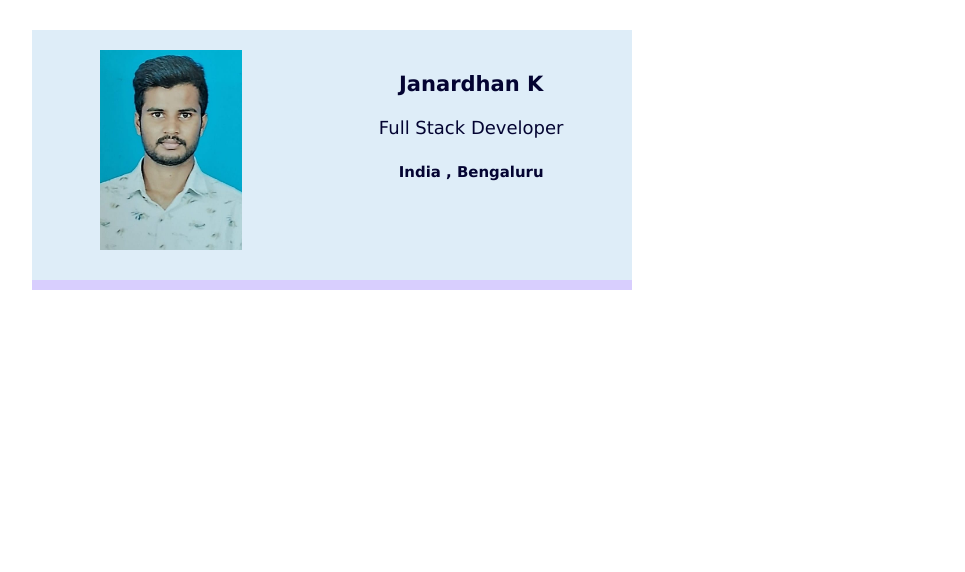
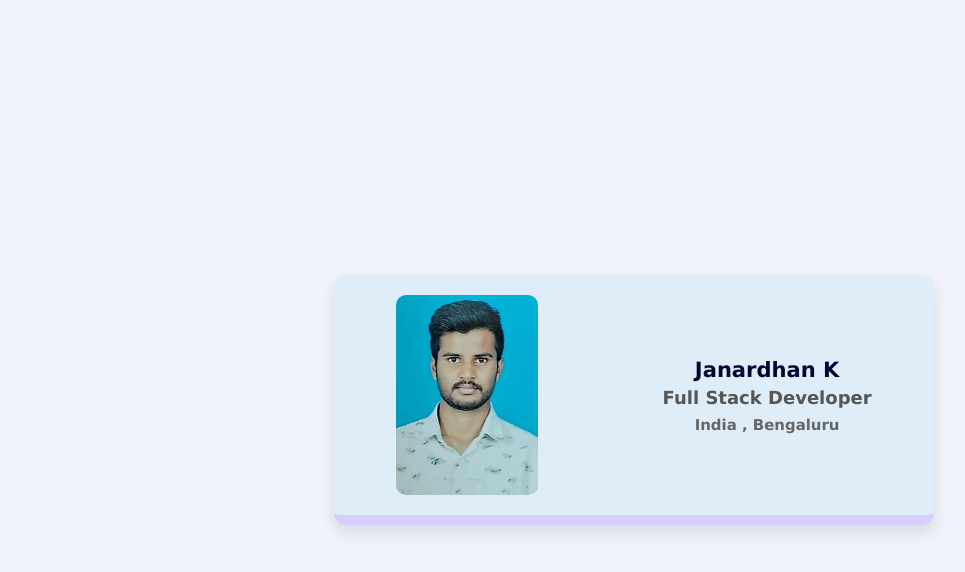
Before and after one commit to Janardhan-16/Business-card, a plain HTML site: page index.html in a window 1280 px wide. Shown: the whole page, without its empty margins (6-971 px from the left). Drawn offline with Linux system fonts and the light colour scheme.

Commit message:
Update style.css

```diff
--- a/style.css
+++ b/style.css
@@ -1,23 +1,53 @@
-.main{
+/* Reset some default margin/padding */
+* {
+    margin: 0;
+    padding: 0;
+    box-sizing: border-box;
+}
+
+body {
+    height: 100vh;
+    display: flex;
+    justify-content: center;   /* center horizontally */
+    align-items: center;       /* center vertically */
+    background-color: #f0f4fa; /* soft background color */
+    font-family: Verdana, Geneva, Tahoma, sans-serif;
+}
+
+.main {
     background-color: #deedf8;
-    margin: 30px;
     height: 250px;
     width: 600px;
     display: flex;
     justify-content: space-around;
+    align-items: center;
     border-bottom: 10px solid #d8cefe;
+    border-radius: 12px;
+    box-shadow: 0 8px 16px rgba(0, 0, 0, 0.1);
 }
 
-img{
+img {
     height: 200px;
-    margin-top: 20px;
+    border-radius: 10px;
+    object-fit: cover;
 }
 
-.profile{
-    height: 200px;
-    margin-top: 20px;
-    font-family: Verdana, Geneva, Tahoma, sans-serif;
+.profile {
+    text-align: center;
     color: rgb(4, 4, 50);
     font-size: 18px;
-    text-align: center;
 }
+
+.profile h3 {
+    margin-bottom: 5px;
+}
+
+.profile p {
+    font-weight: bold;
+    color: #555;
+}
+
+.profile h5 {
+    margin-top: 8px;
+    color: #666;
+}
```
